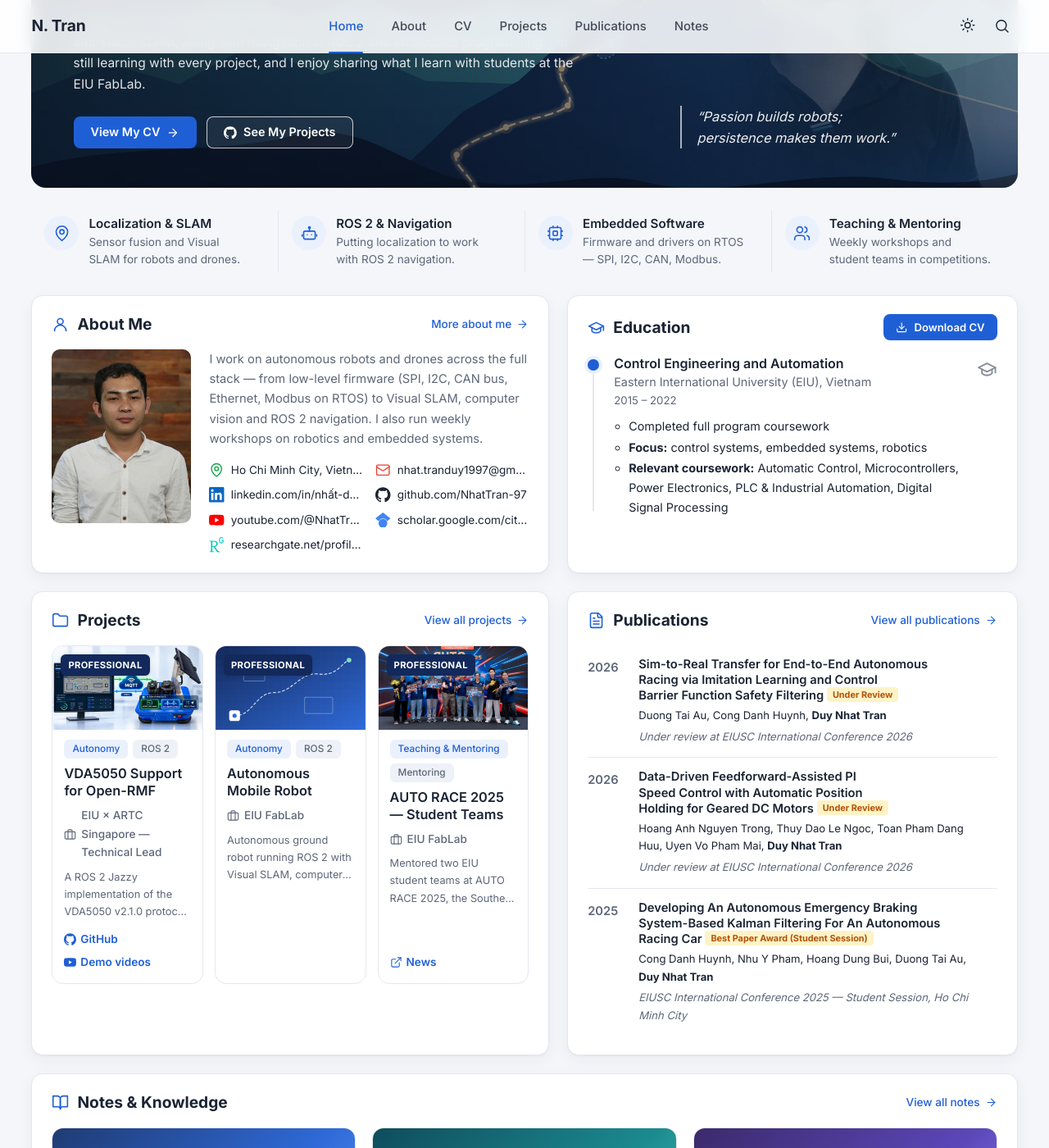
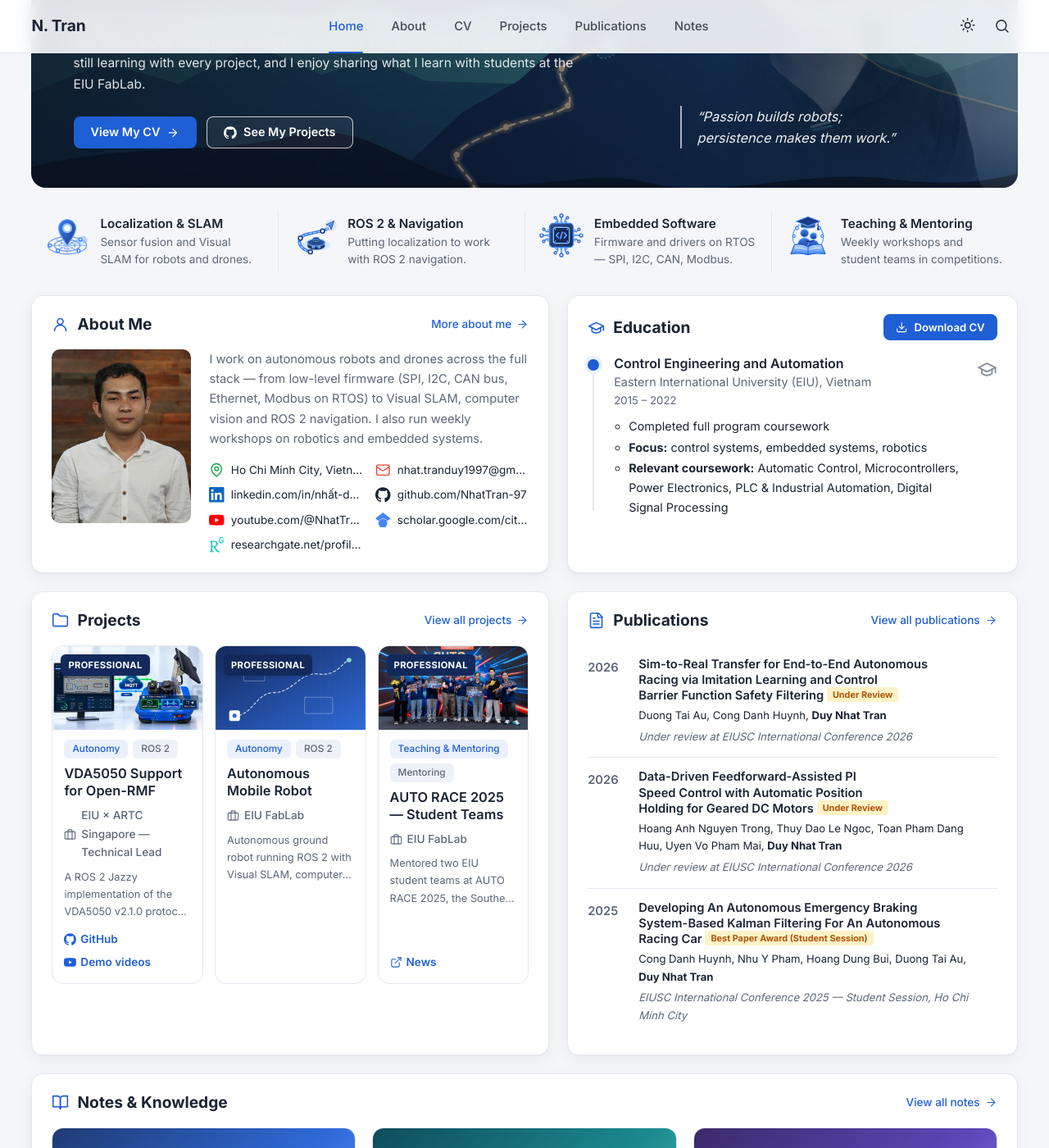
Before and after one commit to NhatTran-97/NhatTran-97.github.io, a Jekyll site: the page built from index.html, in a window 1280 px wide and 1400 px high, scrolled down 269 px. Shown: the whole window at 82% size. Built offline with Jekyll 4.4.1, drawn with Linux system fonts in a browser that asks for light colours.

Commit message:
Home highlights: illustrated icons
- Add four SVG illustrations (localization, navigation, embedded,
  teaching) and an optional image field for highlights; icon stays as
  fallback
- check_site validates highlight images; README documents the field

Co-Authored-By: Claude Opus 5.5 <noreply@anthropic.com>
Claude-Session: https://claude.ai/code/session_01WtscMMpGViN2kQZVLN7Eom

```diff
--- a/_data/profile.yml
+++ b/_data/profile.yml
@@ -47,17 +47,22 @@ hero:
 
 # ----- 4 ô giới thiệu ngắn dưới banner -----
 # Mỗi ô: title ngắn (≤ 28 ký tự) + text khoảng 45–60 ký tự → tự hiển thị đúng 2 dòng cân đều.
+# image: hình minh hoạ (SVG/PNG nền trong suốt, vuông) — có "image" thì dùng ảnh, không thì dùng "icon".
 highlights:
   - icon: map-pin
+    image: /assets/img/highlights/localization.svg
     title: Localization & SLAM
     text: Sensor fusion and Visual SLAM for robots and drones.
   - icon: bot
+    image: /assets/img/highlights/navigation.svg
     title: ROS 2 & Navigation
     text: Putting localization to work with ROS 2 navigation.
   - icon: cpu
+    image: /assets/img/highlights/embedded.svg
     title: Embedded Software
     text: Firmware and drivers on RTOS — SPI, I2C, CAN, Modbus.
   - icon: users
+    image: /assets/img/highlights/teaching.svg
     title: Teaching & Mentoring
     text: Weekly workshops and student teams in competitions.
 
--- a/_sass/pages/_home.scss
+++ b/_sass/pages/_home.scss
@@ -29,6 +29,7 @@
 .hl-item + .hl-item { border-left: 1px solid var(--border); }
 .hl-item > div { min-width: 0; }
 .hl-item .icon-circle { width: 42px; height: 42px; font-size: 1.2rem; }
+.hl-img { width: 56px; height: 56px; flex-shrink: 0; margin-top: -4px; }   // illustration (highlights[].image)
 .hl-item h3 {
   font-size: .95rem; font-weight: 600; margin-bottom: 2px;
   white-space: nowrap; overflow: hidden; text-overflow: ellipsis;
--- a/_scripts/check_site.py
+++ b/_scripts/check_site.py
@@ -103,7 +103,10 @@ def check_profile():
     for i, h in enumerate(p.get("highlights") or [], 1):
         ww = f"{w} highlights #{i}"
         require(ww, h, "title", "text")
-        check_icon(ww, h.get("icon"))
+        if h.get("image"):
+            check_file(ww + " image", h.get("image"), "image")
+        else:
+            check_icon(ww, h.get("icon"))
         if len(str(h.get("text", ""))) > 65:
             warn(ww, f"text is {len(h['text'])} characters; keep it around 45-60 so it fits in 2 lines")
     for c in p.get("contacts") or []:
--- a/index.html
+++ b/index.html
@@ -29,7 +29,11 @@ title: Home
 <section class="highlights">
   {%- for item in p.highlights %}
   <div class="hl-item">
+    {%- if item.image %}
+    <img class="hl-img" src="{{ item.image | relative_url }}" alt="" width="56" height="56">
+    {%- else %}
     <span class="icon-circle">{% include icon.html name=item.icon %}</span>
+    {%- endif %}
     <div>
       <h3>{{ item.title }}</h3>
       <p>{{ item.text }}</p>
```
Also changed, not shown: README.md, assets/img/highlights/embedded.svg (added), assets/img/highlights/localization.svg (added), assets/img/highlights/navigation.svg (added), assets/img/highlights/teaching.svg (added).
